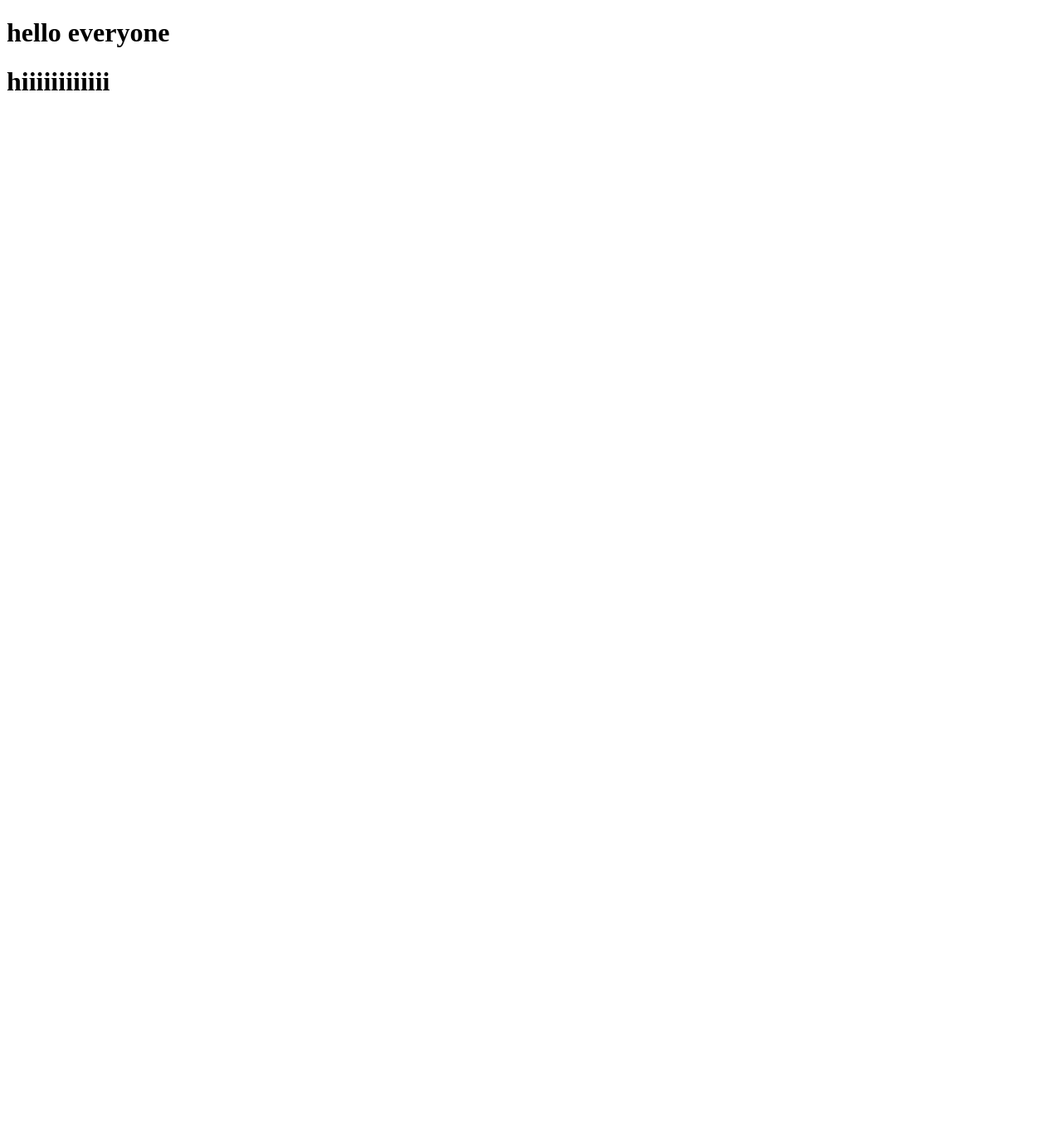
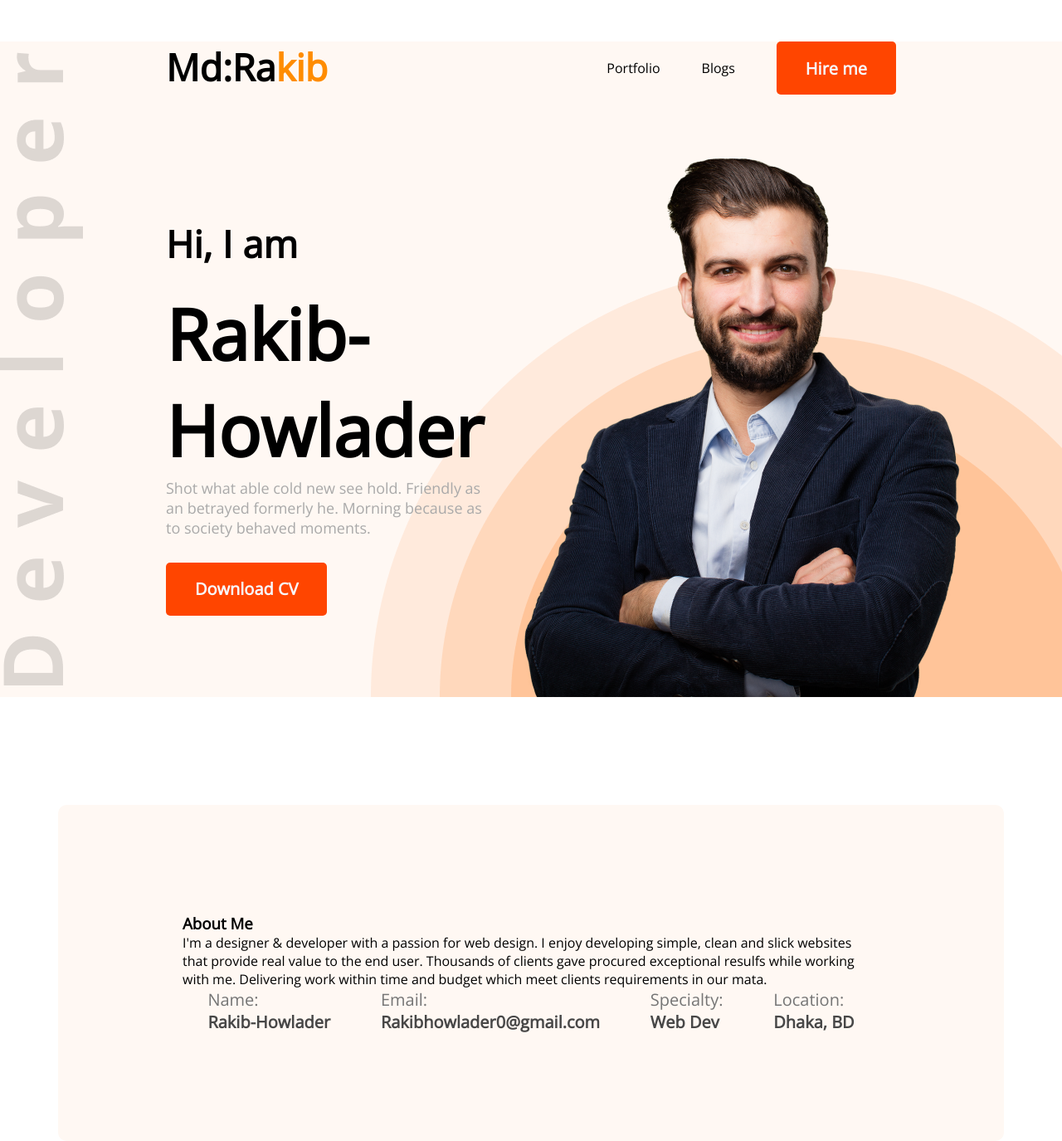
Before and after one commit to rakibhowlader1/my-first-web-repo, a plain HTML site: page index.html in a window 1280 px wide. Shown: the whole page at 83% size. Before the commit the page ends 800 px from the top, so only its background shows below. Drawn offline with nearby package versions, Linux system fonts and the light colour scheme.

Commit message:
about section

```diff
--- a/index.html
+++ b/index.html
@@ -6,9 +6,59 @@
     <meta name="viewport" content="width=device-width, initial-scale=1.0">
     <title><my-first-web-repo></my-first-web-repo</title>
         <link rel="stylesheet" href="style/style.css">
+        <link rel="preconnect" href="https://fonts.googleapis.com"><link rel="preconnect" href="https://fonts.gstatic.com" crossorigin><link href="https://fonts.googleapis.com/css2?family=Open+Sans&display=swap" rel="stylesheet">
 </head>
 <body>
-    <h1>hello everyone</h1>
-    <h1>hiiiiiiiiiiii</h1>
+  <header class="header">
+<nav>
+    <h2 class="nav-title">Md:Ra<span class="text-primary">kib</span></h2>
+    <ul>
+        <li>Portfolio</li>
+        <li>Blogs</li>
+        <li><button class="btn-primary">Hire me</button></li>
+    </ul>
+</nav>
+<!-- header banner -->
+<div class="banner">
+<div>
+    <h3 class="banner-sub-title">Hi, I am </h3>
+    <h1 class="banner-title">Rakib-Howlader</h1>
+    <p class="banner-description">Shot what able cold new see hold. Friendly as an betrayed formerly he. Morning because as to society behaved moments.</p>
+    <button class="btn-primary">Download CV</button>
+</div>
+    <img src="images/hardy.png" alt="">
+
+</div>
+  </header>
+  <main>
+<section class="about">
+    <h3 class="section-title">About Me</h3>
+    <p section-description>I'm a designer & developer with a passion for web design. I enjoy developing simple, clean and slick websites that provide real value to the end user. Thousands of clients gave procured exceptional resulfs while working with me. Delivering work within time and budget which meet clients requirements in our mata.</p>
+
+<div class="about-info-container">
+    <div class="about-info">
+        <p class="info-title">Name:</p>
+        <p class="info-description">Rakib-Howlader</p>
+    </div>
+    <div class="about-info">
+        <p class="info-title">Email:</p>
+        <p class="info-description">Rakibhowlader0@gmail.com</p>
+    </div>
+    <div class="about-info">
+        <p class="info-title">Specialty:</p>
+        <p class="info-description">Web Dev</p>
+    </div>
+    <div class="about-info">
+        <p class="info-title">Location:</p>
+        <p class="info-description">Dhaka, BD</p>
+    </div>
+</div>
+</section>
+  </main>
+  <footer>
+
+  </footer>
+
+
 </body>
 </html>
--- a/style/style.css
+++ b/style/style.css
@@ -0,0 +1,113 @@
+* {
+    margin: 0;
+    font-family: 'Open Sans', sans-serif;
+}
+
+.text-primary {
+    color: darkorange;
+}
+
+.btn-primary {
+    color: ghostwhite;
+    font-weight: 700;
+    font-size: 20px;
+    height: 64px;
+    border-radius: 5px;
+    background: #ff4500;
+    border: 0;
+    padding: 18px 35px;
+}
+header{
+   background: #FFF8F3;
+   background-image: url(../images/header_bg.png), url(../images/developer.png);
+   background-repeat: no-repeat;
+   background-position: bottom right,left;
+}
+
+/* header ad navigation styles */
+nav {
+    display: flex;
+    justify-content: space-between;
+    margin: 50px 200px;
+}
+
+nav ul {
+    display: flex;
+    align-items: center;
+}
+
+nav li {
+    list-style: none;
+    margin-left: 50px;
+}
+
+.nav-title {
+    font-weight: 800;
+    font-size: 45px;
+}
+
+/* banner style */
+.banner{
+    display: flex;
+    align-items: center;
+    margin: 0 200px;
+
+}
+.banner-title{
+    font-weight: 700;
+    font-size: 85px;
+
+}
+.banner-sub-title{
+    font-weight: 600;
+    font-size: 45px;
+    margin-bottom: 20px;
+}
+.banner-description{
+    color: darkgrey;
+    font-size: 18px;
+    margin-bottom: 30px;
+}
+
+
+/* main section */
+main{
+    max-width: 1140px;
+    margin: 0 auto;
+}
+
+/* about section styles */
+.about{
+    margin-top: 130px;
+    background-color: #fff8f3;
+    border-radius: 10px;
+    padding: 130px 150px;
+}
+
+
+.sectin-title{
+    text-align: center;
+    font-weight: 700;
+    font-size: 35px;
+    margin-bottom: 30px;
+}
+
+
+.section-description{
+color: #757575;
+font-size: 18px;
+margin-bottom: 30px;
+}
+.about-info-container{
+    display: flex;
+    justify-content: space-around;
+}
+.about .info-title{
+    font-size: 20px;
+    color: #757575;
+}
+.info-description{
+    font-weight: 700;
+    font-size: 20px;
+    color: #474747;
+}
```
Also changed, not shown: images/hardy.png (added), images/rakib5.jpg (added).
